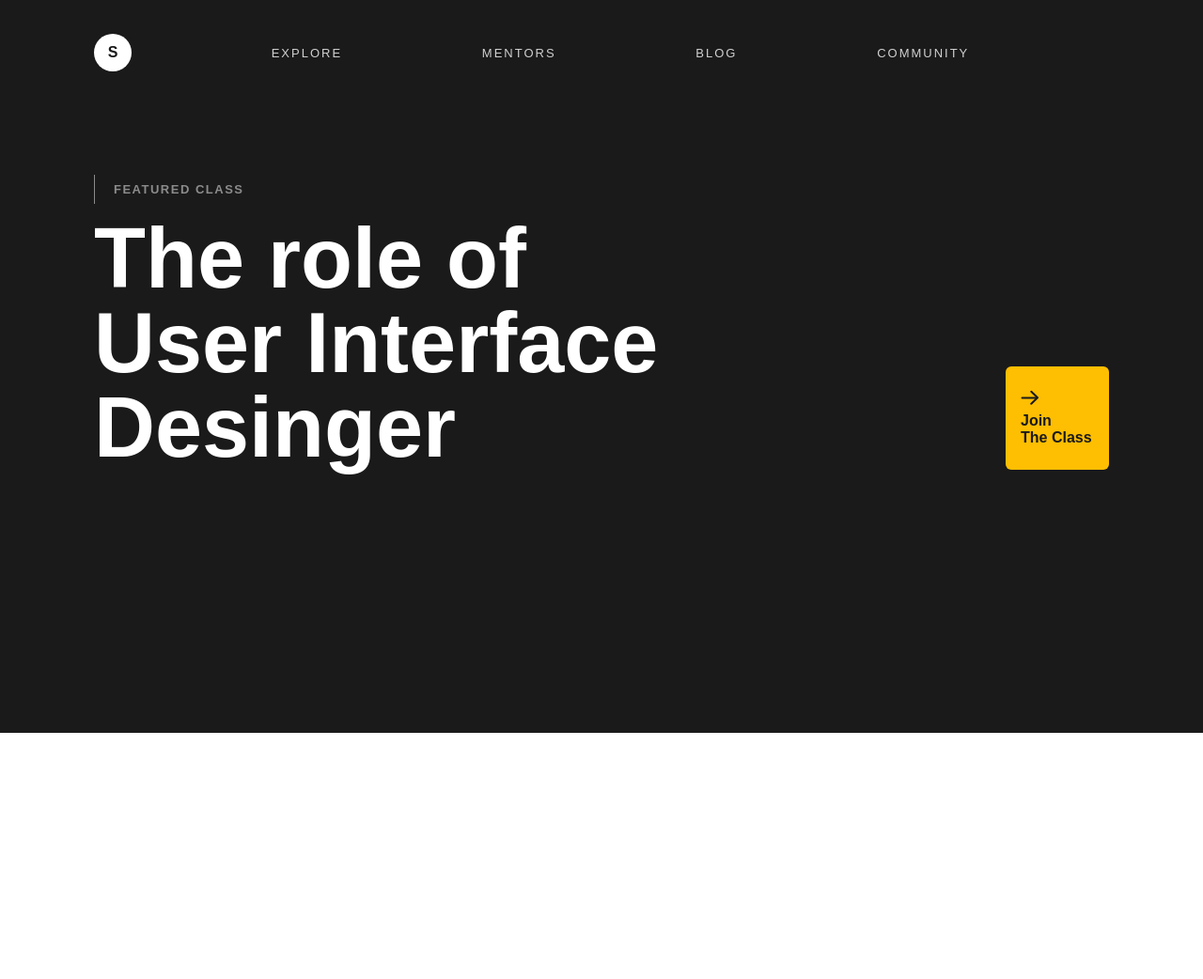
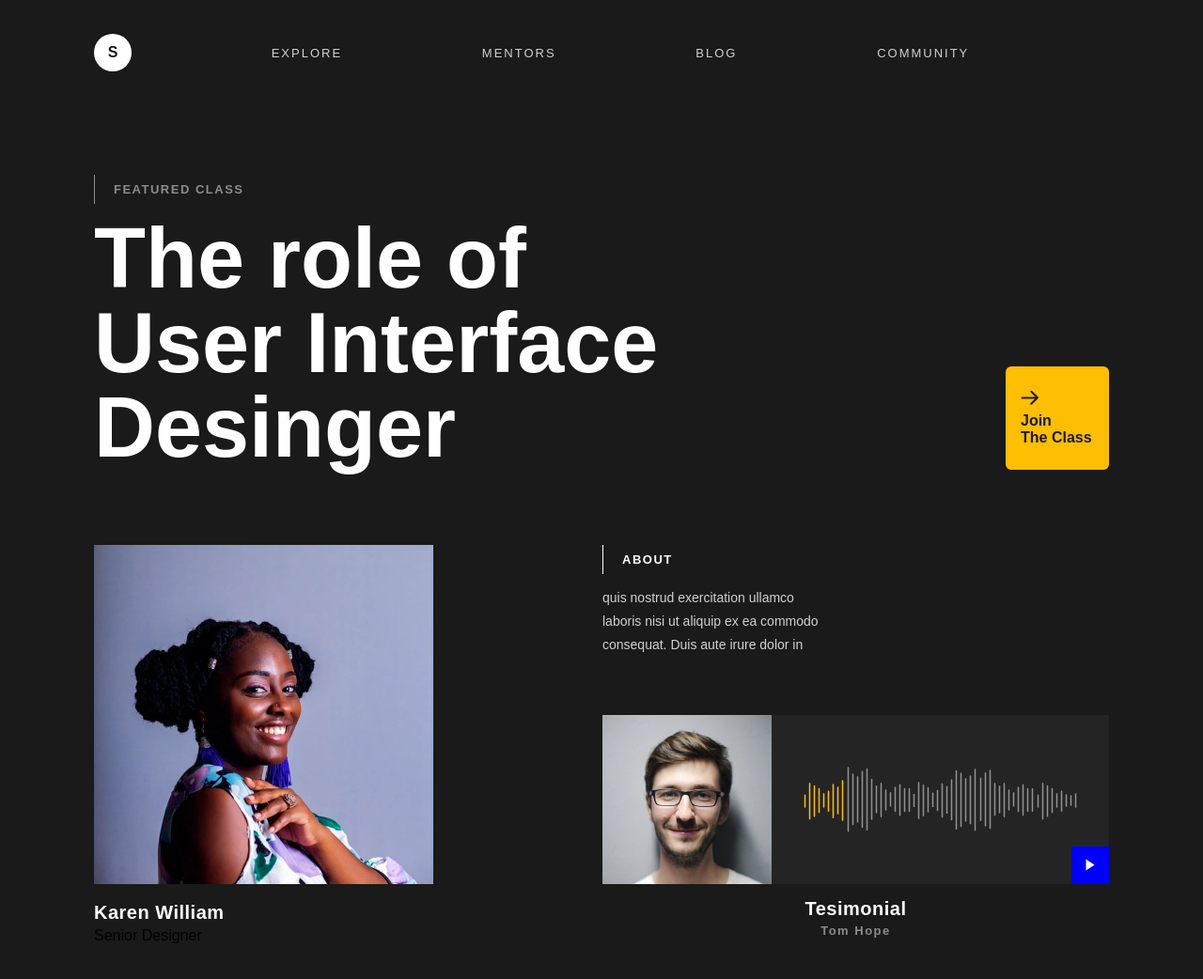
Before and after one commit to RAMZES-INISS/proekt, a plain HTML site: page index.html in a window 1280 px wide. Shown: the whole page at 94% size. Before the commit the page ends 800 px from the top, so only its background shows below. Drawn offline with Linux system fonts and the light colour scheme.

Commit message:
header-finish
d

```diff
--- a/index.html
+++ b/index.html
@@ -41,6 +41,39 @@
                     <span class="join-text">Join <br> The Class</span>
                 </a>
             </section>
+            <section class="header-info-block">
+                <div class="card-info">
+                    <img src="/img/girl-avatar.png" alt="" class="card-info-img">
+                    <h2 class="info-title">Karen William</h2>
+                    <span class="ingo-subtitle">Senior Designer</span>
+                </div>
+
+                <div class="card-about">
+                    <div class="about-text-wrapper">
+                        <span class="about-subtitle-text">About</span>
+                        <p class="about-desc">
+                            quis nostrud exercitation ullamco
+                            laboris nisi ut aliquip ex ea commodo
+                            consequat. Duis aute irure dolor in
+                        </p>
+                    </div>
+
+                    <div class="audio-block">
+                        <img src="/img/man-avatar.png" alt="">
+                        <div class="audio-container">
+                            <img src="/img/audio.png" class="audio-track" alt="">
+                            <a href="#" class="play-btn">
+                                <img src="/img/icons/play.svg" alt="">
+                            </a>
+                        </div>
+
+                    </div>
+
+                    <h2 class="about-title">Tesimonial</h2>
+                    <span class="about-subtitle">Tom Hope</span>
+                </div>
+            </section>
+
         </div>
     </header>
 </body>
--- a/style.css
+++ b/style.css
@@ -83,3 +83,86 @@
     font-weight:bold;
     border-radius:6px;
 }
+.header-info-block{
+    display:flex;
+    justify-content:space-between;
+}
+.card-info{
+    max-width:361px;
+}
+card-info-img{
+    display:flex;
+}
+.info-title{
+    font-size:20px;
+    font-weight:bold;
+    color: #fff;
+    letter-spacing: 0.5px;
+    margin-top:15px;
+    margin-bottom:4px;
+}
+.info-subtitle{
+    font-size:13px;
+    color:#8c8c8c;
+    font-weight:bold;
+    letter-spacing:1.5px;
+    display:block;
+}
+.about-subtitle-text{
+    display: inline-block;
+    border-left:1px solid #fff;
+    padding:8px 0 8px 20px;
+    color:#fff;
+    font-weight:bold;
+    text-transform: uppercase;
+    font-size:13px;
+    letter-spacing:1.5px;
+    margin-bottom:13px;
+}
+.about-desc{
+    color:#d1d1d1;
+    max-width:240px;
+    font-size:14px;
+    line-height:1.8;
+}
+.audio-block{
+    background-color: #242424;
+    display:flex;
+    margin-top:61px;
+}
+.audio-container{
+    display:flex;
+    align-items:center;
+    justify-content:center;
+    flex:1;
+    position:relative;
+    padding: 0 34px;
+}
+.play-btn{
+    display:flex;
+    background-color: blue;
+    width:40px;
+    height: 40px;
+    align-items:center;
+    justify-content: center;
+    position:absolute;
+    right:0;
+    bottom:0;
+}
+.about-title{
+    font-size:20px;
+    font-weight:bold;
+    color:#fff;
+    letter-spacing:0.5px;
+    margin-top:15px;
+    margin-bottom:4px;
+    text-align:center;
+}
+.about-subtitle{
+    font-size:13px;
+    color: #8c8c8c;
+    font-weight: bold;
+    letter-spacing:1.5px;
+    text-align: center;
+    display:block;
+}
```
